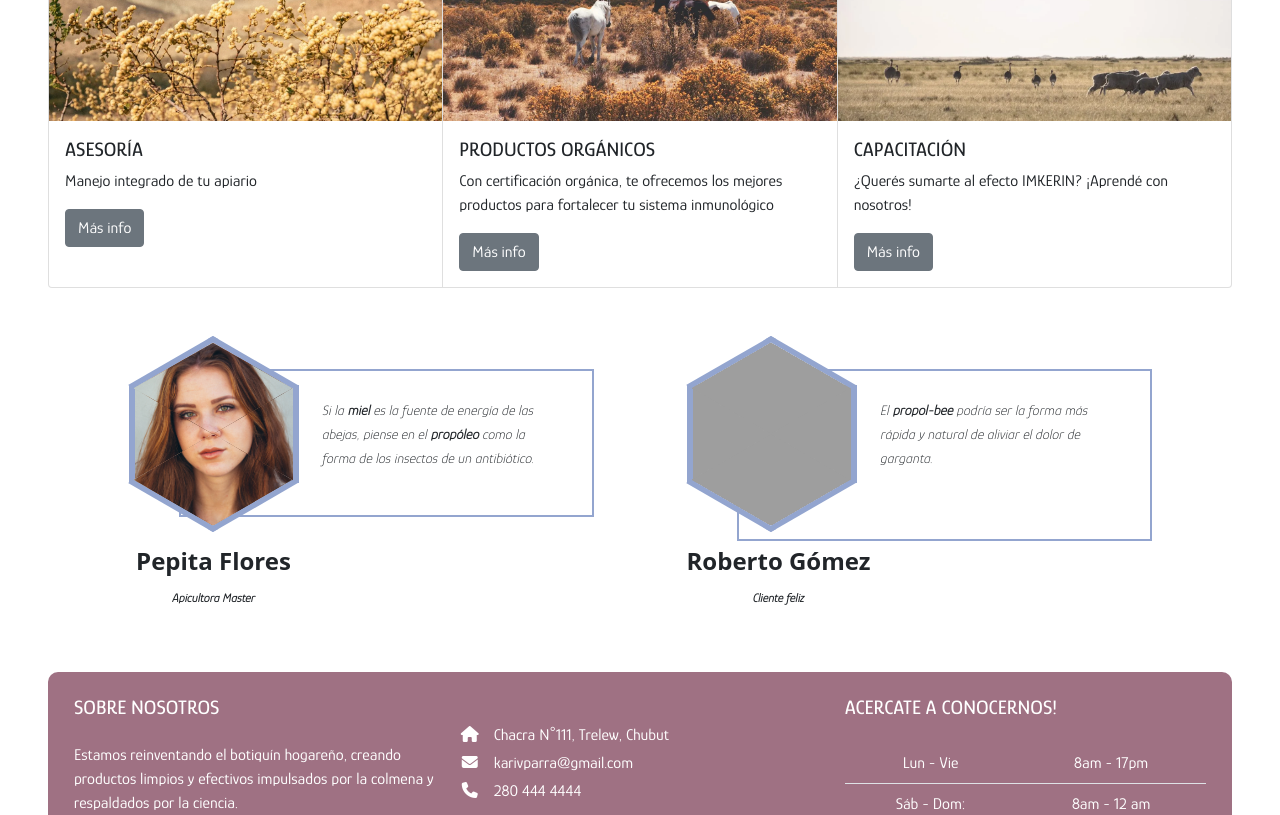
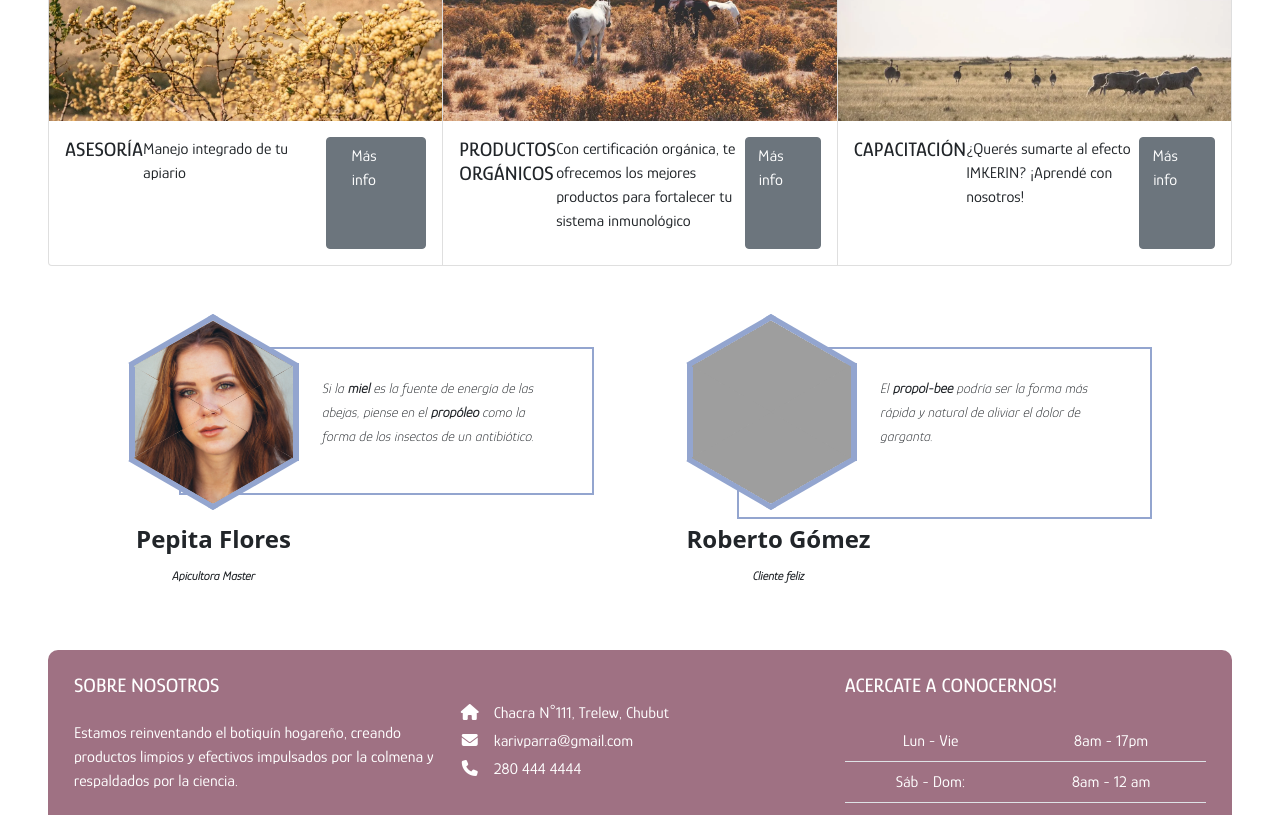
Before and after one commit to kvparra/MiPrimerDesarrollo, a website: page index.html in a window 1280 px wide. Shown: the part 840-1655 px from the top of the page. Drawn offline with nearby package versions, Linux system fonts and the light colour scheme; files that its build step writes are made by us from their sources; grey boxes are pictures that could not be loaded.

Commit message:
Cambios extras

```diff
--- a/scss/_nosotros.scss
+++ b/scss/_nosotros.scss
@@ -8,6 +8,7 @@
     width: 50vw;
     margin: 5vh auto;
     padding: 10px;
+    display: flex;
     .bannerNosotros__subtitle{
       font-size: 1.8em;
       padding-top: 30px;
--- a/scss/_servicios.scss
+++ b/scss/_servicios.scss
@@ -35,7 +35,6 @@
 
 }
 
-
   .contenedorBoton{
     display: flex;
     justify-content: flex-end;
--- a/scss/main.scss
+++ b/scss/main.scss
@@ -77,6 +77,17 @@ footer {
 
     .carousel-item{
         margin-top: 20px;
+    }
+
+    .card-body{
+        display: flex;
+        .btn{
+            display: flex;
+            justify-content: flex-end;
+            padding-right: 10%;
+            padding-bottom: 5px;
+
+        }
     }
 
 
```
Also changed, not shown: contacto.html (+1 -1 lines), nosotros.html (+7 -1 lines).
